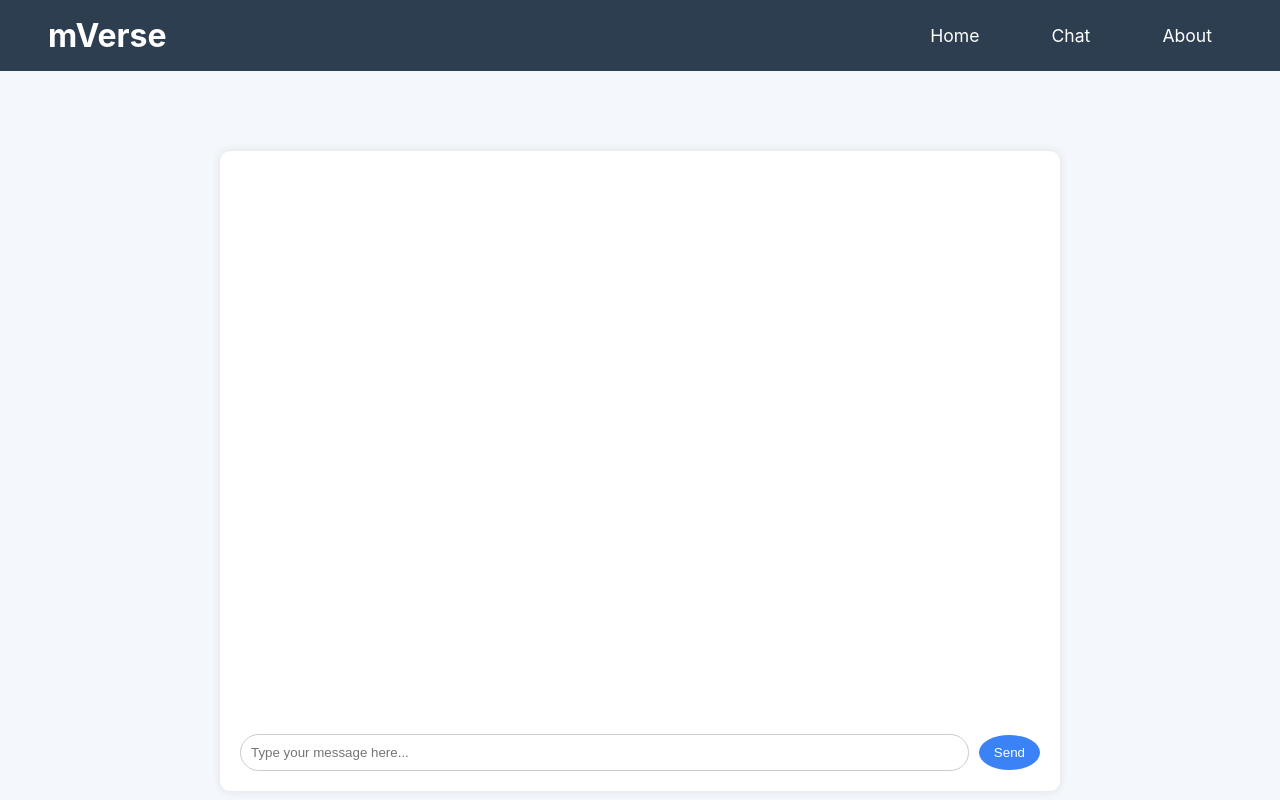
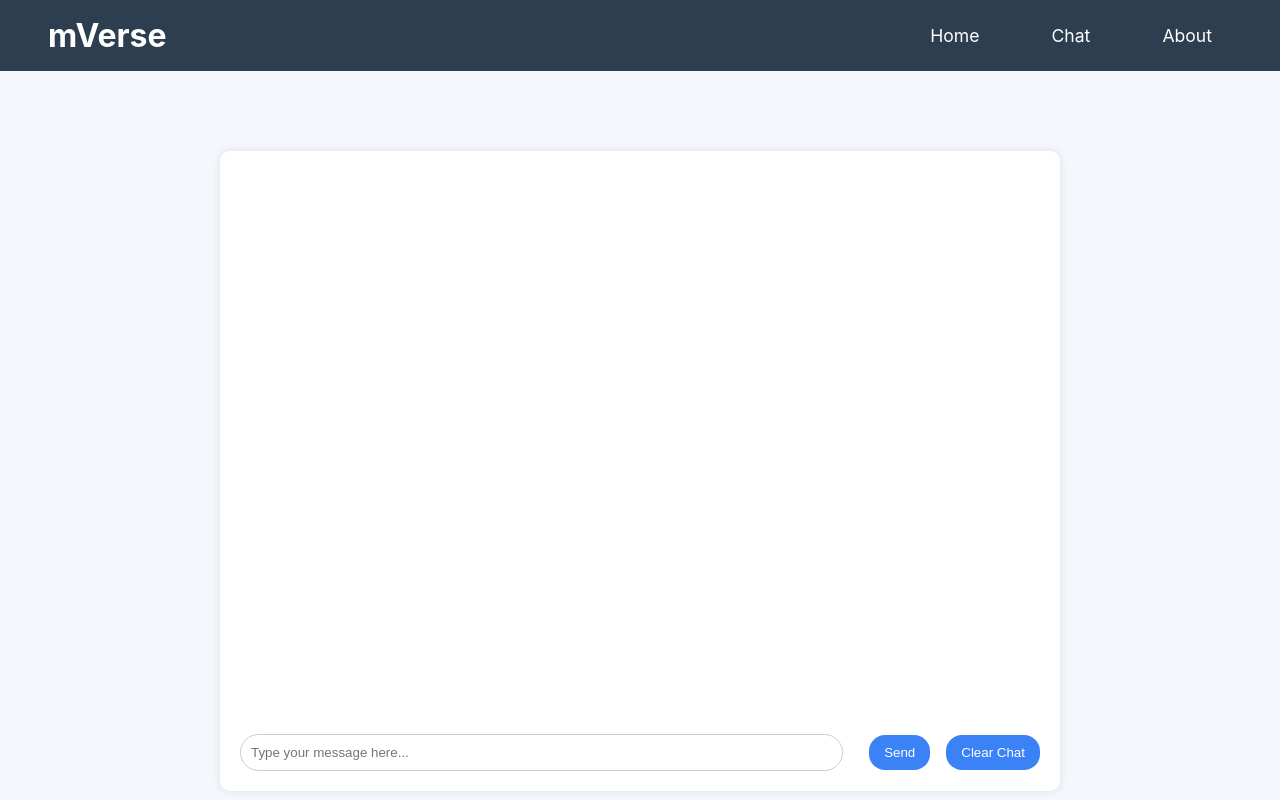
Before and after one commit to ManishShettigar253/m-verse, a React (Create React App) app in the folder client/: page /chat in a window 1280 px wide. Shown: the top 800 px of the page. Built offline with nearby package versions, Linux system fonts and the light colour scheme; the HTML template or start-up script is replaced by a standard one.

Commit message:
added clearchat button

```diff
--- a/client/src/pages/Chat.css
+++ b/client/src/pages/Chat.css
@@ -68,7 +68,8 @@
     background-color: #3b82f6;
     color: white;
     border: none;
-    border-radius: 50%;
+    border-radius: 1rem;
+    margin-left: 1rem;
     padding: 10px 15px;
     cursor: pointer;
     transition: background-color 0.3s;
--- a/client/src/pages/Chat.jsx
+++ b/client/src/pages/Chat.jsx
@@ -19,7 +19,7 @@ function Chat() {
         const response = await axios.post("http://localhost:5000/api/llm", { input: userInput });
 
         // Extract the response text from the backend's response
-        const geminiText = response.data.text || "Sorry, no response from Gemini.";  // Fallback message
+        const geminiText = response.data.text || "Sorry, no response from Gemini."; // Fallback message
 
         // Add the Gemini response message
         setMessages((prevMessages) => [
@@ -36,6 +36,11 @@ function Chat() {
 
       setLoading(false);
     }
+  };
+
+  // Function to clear the chat messages
+  const clearMessages = () => {
+    setMessages([]);
   };
 
   return (
@@ -58,6 +63,10 @@ function Chat() {
           <button onClick={handleSendMessage} disabled={loading}>
             {loading ? "Sending..." : "Send"}
           </button>
+          {/* Clear Chat Button */}
+          <button onClick={clearMessages} className="clear-btn">
+            Clear Chat
+          </button>
         </div>
       </div>
     </div>
--- a/client/src/pages/Home.css
+++ b/client/src/pages/Home.css
@@ -15,6 +15,7 @@
   }
 
   .welcome-section h1 {
+    margin-top: 10px;
     font-size: 3rem;
     color: #333;
   }
--- a/client/src/pages/Home.jsx
+++ b/client/src/pages/Home.jsx
@@ -9,7 +9,7 @@ function Home() {
     <div className="home-container">
       <div className="welcome-section">
         <h1>Welcome to mVerse</h1>
-        <p>Where Ideas and the Universe Collide.</p>
+        <p>Where Ideas and the Universe Collide.</p> <br/><br/><br/><br/><br/><br/>
         <button onClick={() => navigate("/chat")} className="enter-chat-btn">
           Start Chat
         </button>
```
Also changed, not shown: 1 other file (tests, documents, lock files or other folders).
